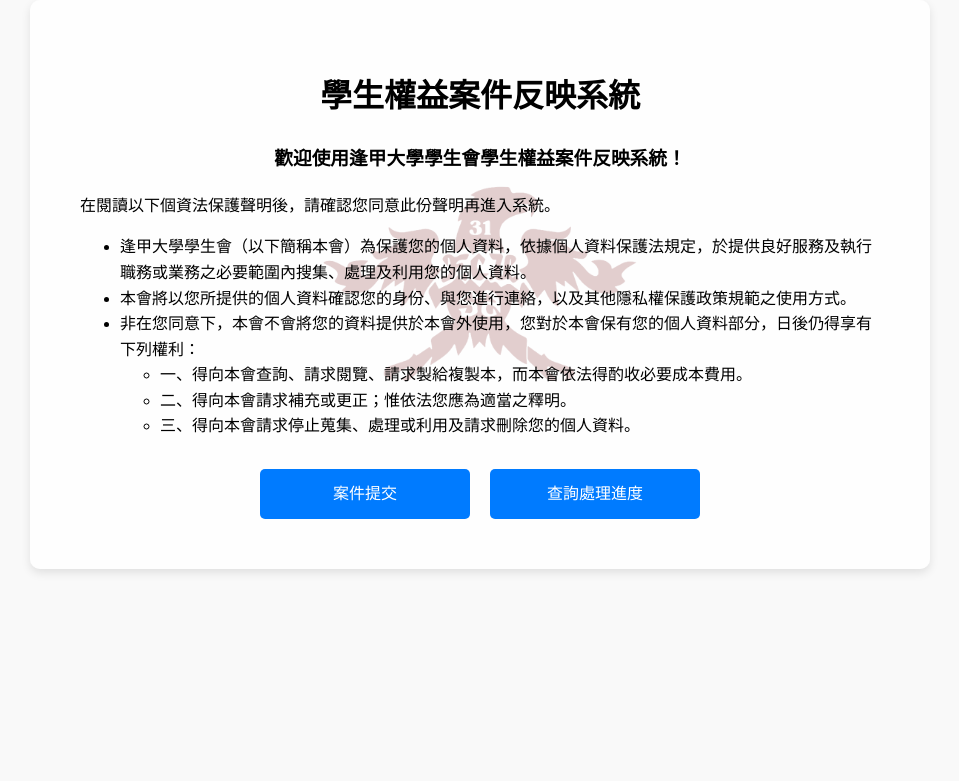
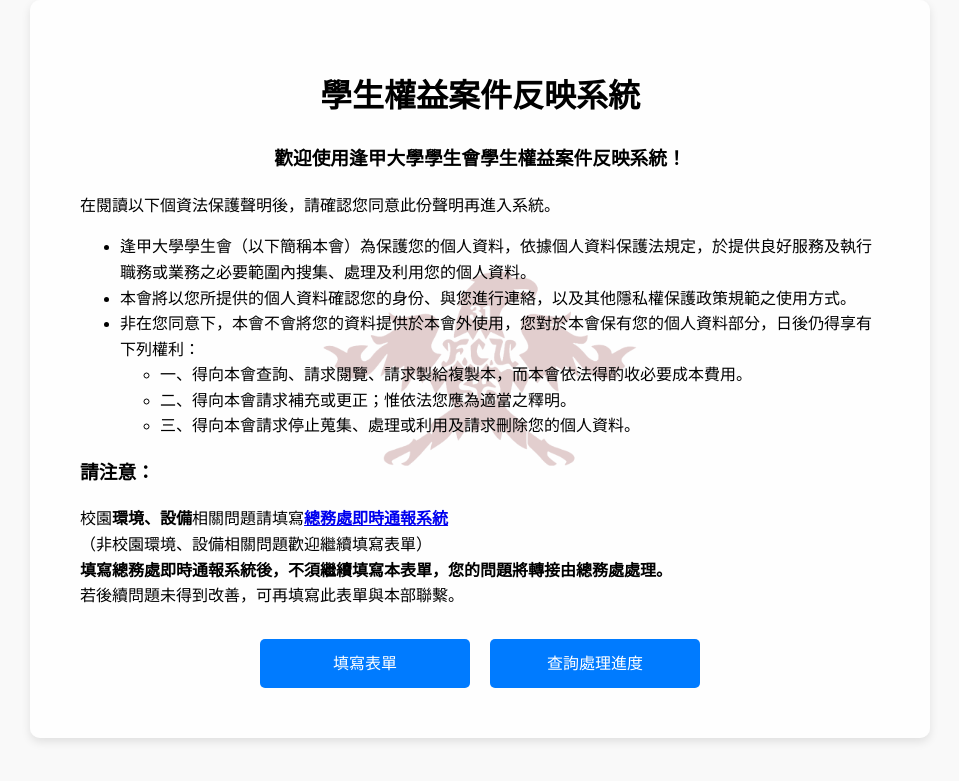
Before and after one commit to kazanTW/sr-system, a Django app: page /home/ in a window 1280 px wide. Shown: the top 781 px of the page, without its empty margins (160-1119 px from the left). Run offline with Django 4.2, Linux system fonts and the light colour scheme.

Commit message:
Fix typo and modify Index page

```diff
--- a/system/submissions/templates/index.html
+++ b/system/submissions/templates/index.html
@@ -22,8 +22,13 @@
                     <li>三、得向本會請求停止蒐集、處理或利用及請求刪除您的個人資料。</li>
                 </ul>
             </ul>
+            <h3 style="text-align: left;">請注意：</h4>
+            <p>校園<strong>環境、設備</strong>相關問題請填寫<strong><a href="https://myfcu.fcu.edu.tw/main/webClientMyFcuMain.aspx#!/prog/SP1100011">總務處即時通報系統</a></strong><br>
+            （非校園環境、設備相關問題歡迎繼續填寫表單）<br>
+            <strong>填寫總務處即時通報系統後，不須繼續填寫本表單，您的問題將轉接由總務處處理。</strong><br>
+            若後續問題未得到改善，可再填寫此表單與本部聯繫。</p>
             <div class="button-container">
-                <a href="/submissions/submit" class="button">案件提交</a>
+                <a href="/submissions/submit" class="button">填寫表單</a>
                 <a href="/submissions/status" class="button">查詢處理進度</a>
             </div>
         </div>
--- a/system/system/settings.py
+++ b/system/system/settings.py
@@ -24,7 +24,7 @@
 # See https://docs.djangoproject.com/en/4.2/howto/deployment/checklist/
 
 # SECURITY WARNING: keep the secret key used in production secret!
-SECRET_KEY = config('DJANGO_SECERT_KEY')
+SECRET_KEY = config('DJANGO_SECRET_KEY')
 
 # SECURITY WARNING: don't run with debug turned on in production!
 DEBUG = config('DEBUG', default=False, cast=bool)
```
